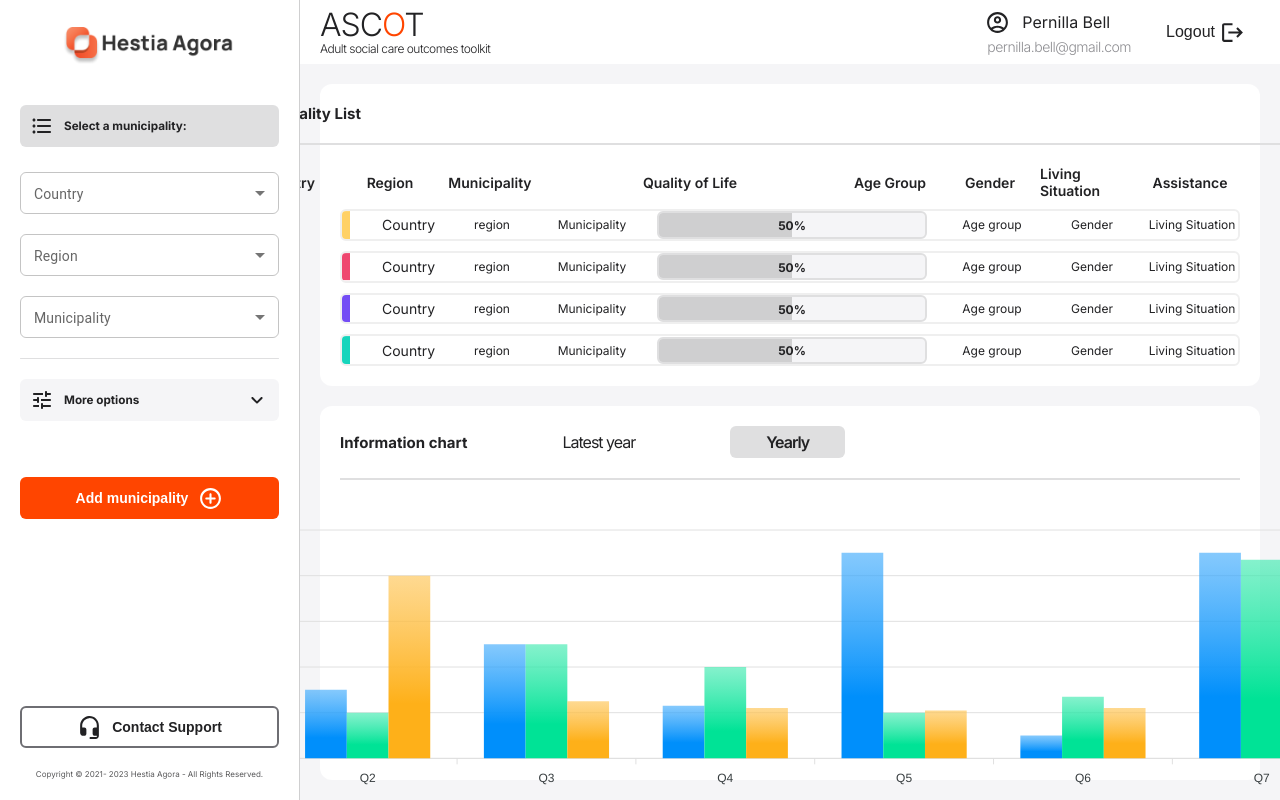
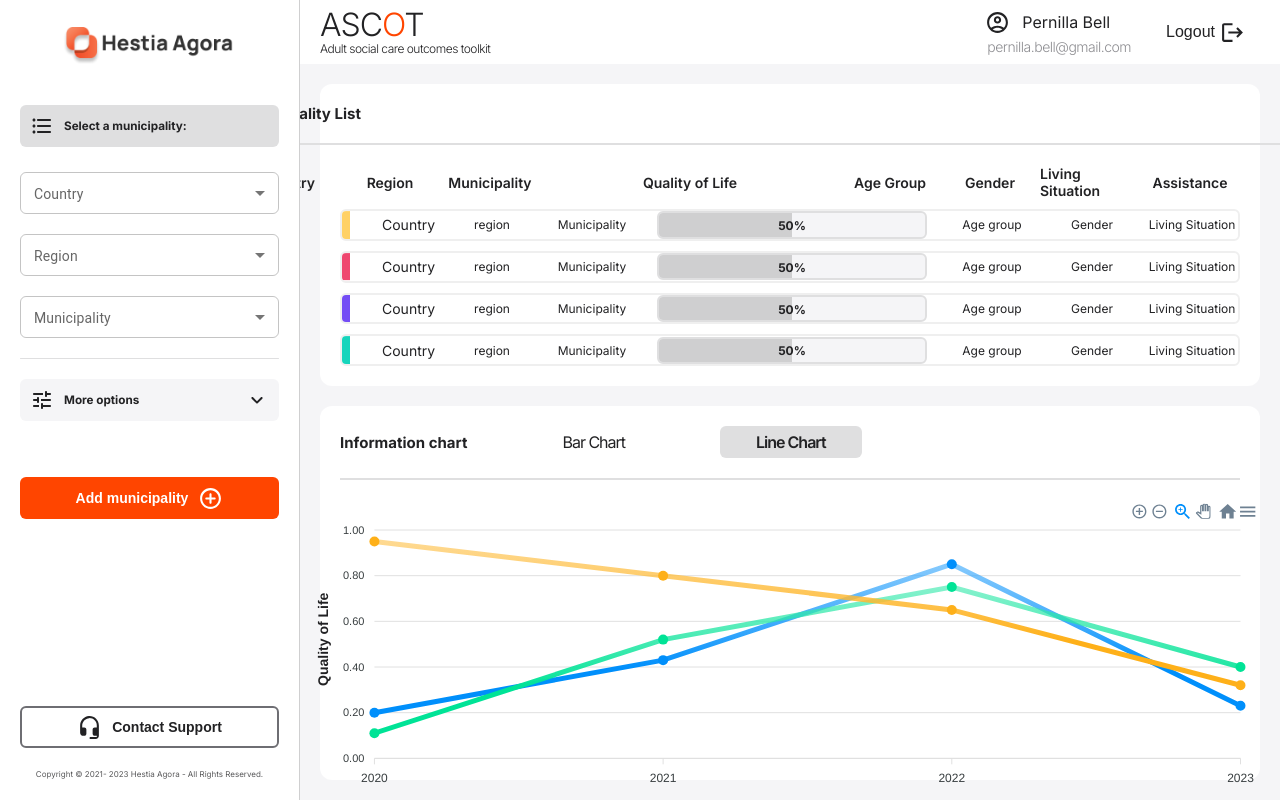
Before and after one commit to code-from-basement/ascot-analytics-web-app, a React (Vite) app: page /application/linechart in a window 1280 px wide. Built offline with nearby package versions, Linux system fonts and the light colour scheme.

Commit message:
add LineChart

```diff
--- a/src/Components/Layouts/Main/ChartContainer/BarChart/BarChart.tsx
+++ b/src/Components/Layouts/Main/ChartContainer/BarChart/BarChart.tsx
@@ -1,10 +1,113 @@
 import React, { useState } from "react";
 import Styles from "./BarChart.module.css";
+import Chart from "react-apexcharts";
+import { ApexOptions } from "apexcharts";
 
 function BarChart() {
+
+  const [state, setState] = useState({
+    options: {
+      states: {
+        normal: {
+          filter: {
+            type: "none",
+            value: 0,
+          },
+        },
+        hover: {
+          filter: {
+            type: "none",
+            value: 0.01,
+          },
+        },
+        active: {
+          allowMultipleDataPointsSelection: false,
+          filter: {
+            type: "none",
+            value: 0.15,
+          },
+        },
+      },
+      dataLabels: {
+        enabled: false,
+      },
+      // noData: {
+      //   text: "",
+      //   align: "center",
+      //   verticalAlign: "middle",
+      //   offsetX: 0,
+      //   offsetY: 0,
+      //   style: {
+      //     color: "#ff0000",
+      //     fontSize: "20px",
+      //     fontFamily: undefined,
+      //   },
+      // },
+      fill: {
+        type: "gradient",
+        gradient: {
+          shade: "light",
+          type: "vertical",
+          shadeIntensity: 0.25,
+          gradientToColors: undefined,
+          inverseColors: true,
+          opacityFrom: 0.8,
+          opacityTo: 1,
+          stops: [0, 70, 100],
+        },
+      },
+      chart: {
+        id: "basic-bar",
+        background: "transparent",
+      },
+
+      xaxis: {
+        labels: {
+          rotate: 45,
+        },
+        categories: ["Q1", "Q2", "Q3", "Q4", "Q5", "Q6", "Q7", "Q8"],
+      },
+      yaxis: {
+        title: {
+          text: "Quality of Life",
+          offsetX: -5,
+
+          style: {
+            color: "#222224",
+            fontSize: "1.4rem",
+            fontWeight: 600,
+          },
+        },
+        tooltip: {
+          enabled: false,
+          offsetX: 0,
+        },
+
+        min: 0,
+        max: 1,
+      },
+    },
+
+    series: [
+      {
+        name: "Malmö",
+        data: [0.2, 0.3, 0.5, 0.23, 0.9, 0.1, 0.9, 0.1],
+      },
+      {
+        name: "Lund",
+        data: [0.11, 0.2, 0.5, 0.4, 0.2, 0.27, 0.87, 0.21],
+      },
+      {
+        name: "Eslöv",
+        data: [0.81, 0.8, 0.25, 0.22, 0.21, 0.22, 0.77, 0.41],
+      },
+    ],
+  });
+
   return (
     <div className={Styles.barChart}>
-      <div className={Styles.title}>title lorem</div>
+      <div className={Styles.title}>Total Quality of life</div>
+      <Chart options={state.options} series={state.series} width={1500} height={320} type="bar" />
     </div>
   );
 }
--- a/src/Components/Layouts/Main/ChartContainer/ChartContainer.tsx
+++ b/src/Components/Layouts/Main/ChartContainer/ChartContainer.tsx
@@ -8,10 +8,10 @@ function ChartContainer() {
       <nav className={Styles.chartNavbar}>
         <h2>Information chart</h2>
         <NavLink to="/application/barchart" className={({ isActive, isPending }) => (isPending ? Styles.pending : isActive ? Styles.active : "")}>
-          Latest year
+          Bar Chart
         </NavLink>
         <NavLink to="/application/linechart" className={({ isActive, isPending }) => (isPending ? Styles.pending : isActive ? Styles.active : "")}>
-          Yearly
+          Line Chart
         </NavLink>
       </nav>
       <div className={Styles.dividedLine}>
--- a/src/Components/Layouts/Main/ChartContainer/LineChart/LineChart.tsx
+++ b/src/Components/Layouts/Main/ChartContainer/LineChart/LineChart.tsx
@@ -30,6 +30,27 @@ function LineChart() {
       dataLabels: {
         enabled: false,
       },
+      markers: {
+        size: 5,
+        colors: undefined,
+        strokeColors: 'transparent',
+        strokeWidth: 2,
+        strokeOpacity: 0.9,
+        strokeDashArray: 0,
+        fillOpacity: 1,
+        discrete: [],
+        shape: "circle",
+        radius: 1,
+        offsetX: 0,
+        offsetY: 0,
+        onClick: undefined,
+        onDblClick: undefined,
+        showNullDataPoints: true,
+        hover: {
+          size: undefined,
+          sizeOffset: 2
+        }
+    },
       // noData: {
       //   text: "",
       //   align: "center",
@@ -56,7 +77,7 @@ function LineChart() {
         },
       },
       chart: {
-        id: "basic-bar",
+        id: "basic-line",
         background: "transparent",
       },
 
@@ -64,7 +85,7 @@ function LineChart() {
         labels: {
           rotate: 45,
         },
-        categories: ["Q1", "Q2", "Q3", "Q4", "Q5", "Q6", "Q7", "Q8"],
+        categories: [2020, 2021, 2022, 2023],
       },
       yaxis: {
         title: {
@@ -89,23 +110,24 @@ function LineChart() {
 
     series: [
       {
-        name: "series-1",
-        data: [0.2, 0.3, 0.5, 0.23, 0.9, 0.1, 0.9, 0.1],
+        name: "Malmö",
+        data: [0.2, 0.43, 0.85, 0.23],
       },
       {
-        name: "series-2",
-        data: [0.11, 0.2, 0.5, 0.4, 0.2, 0.27, 0.87, 0.21],
+        name: "Lund",
+        data: [0.11, 0.52, 0.75, 0.4],
       },
       {
-        name: "series-3",
-        data: [0.81, 0.8, 0.25, 0.22, 0.21, 0.22, 0.77, 0.41],
+        name: "Eslöv",
+        data: [0.95, 0.8, 0.65, 0.32],
       },
     ],
   });
 
+
   return (
     <div className={Styles.lineChart}>
-      <Chart options={state.options} series={state.series} width={1500} height={320} type="bar" />
+      <Chart options={state.options} series={state.series} width={950} height={320} type="line" />
     </div>
   );
 }
--- a/src/Context/GlobalContext.tsx
+++ b/src/Context/GlobalContext.tsx
@@ -51,7 +51,7 @@ function GlobalProvider({ children }: globalContextProps) {
         "Content-Type": "application/json",
       },
 
-      mode: "no-cors",
+      // mode: "no-cors",
       body: JSON.stringify(formSelectedData),
     });
     const data = await response.json();
```
